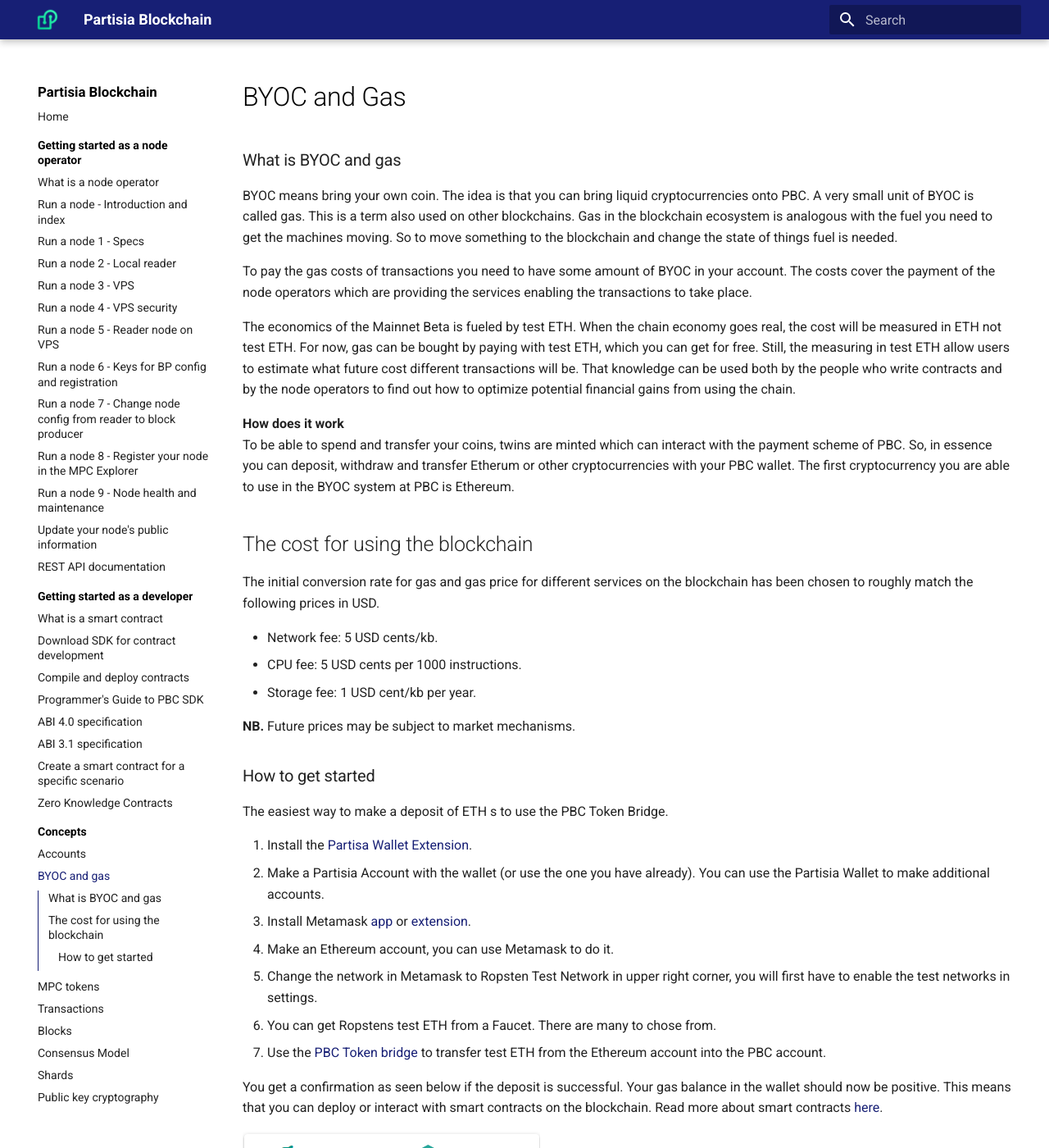
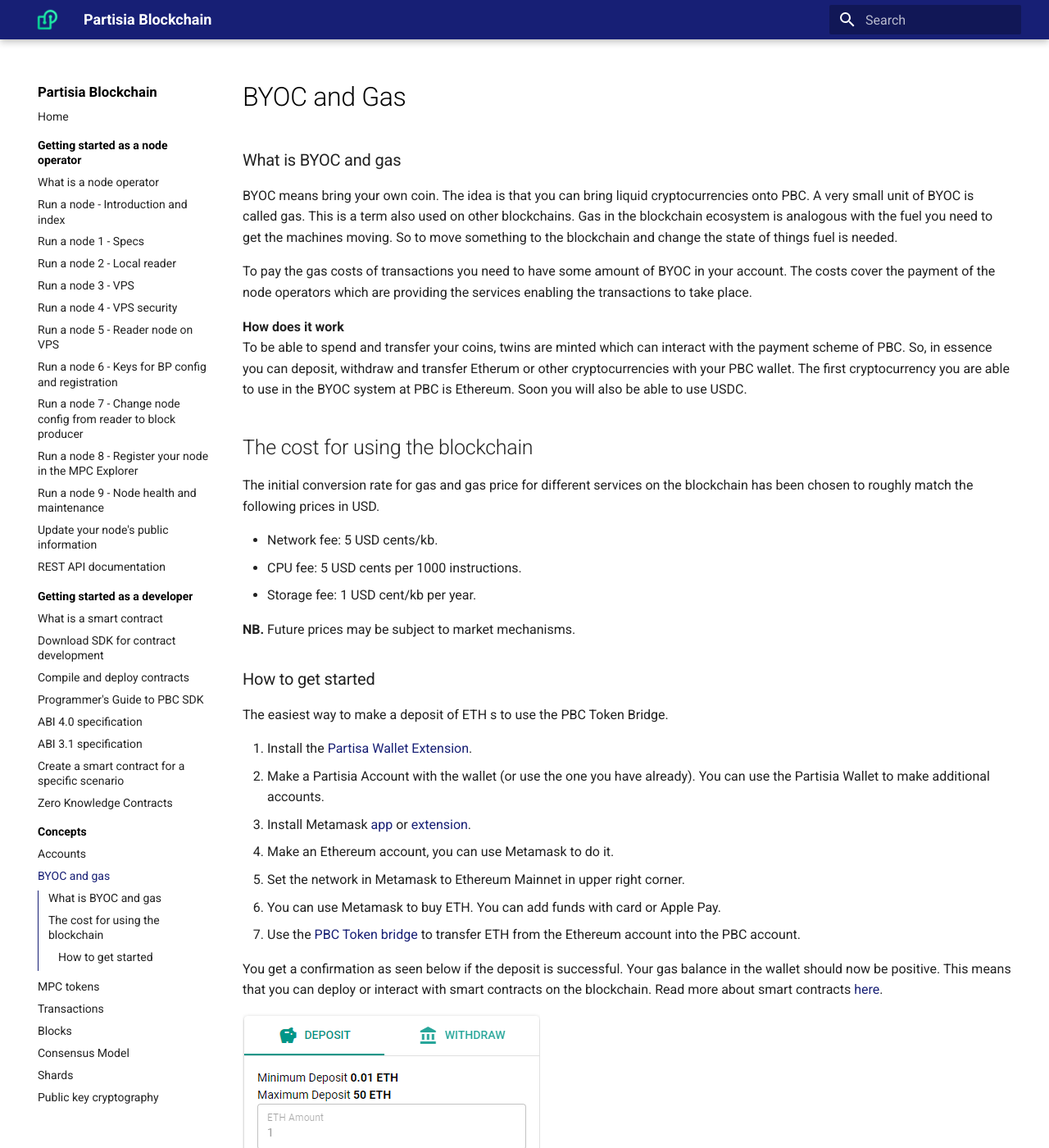
Before and after one commit to 0xSero/partisia-docs, an MkDocs documentation site: the page built from docs/byoc.md, in a window 1280 px wide and 1400 px high. Shown: the whole window at 82% size. Built offline with MkDocs 1.6.1 and Material for MkDocs 9.7.7, drawn with Linux system fonts in a browser that asks for light colours; a script that is not in the unit is left out.

Commit message:
Mainnet ETH is used for gas

```diff
--- a/docs/byoc.md
+++ b/docs/byoc.md
@@ -5,11 +5,10 @@
 
 To pay the gas costs of transactions you need to have some amount of BYOC in your account. The costs cover the payment of the node operators which are providing the services enabling the transactions to take place.
 
-The economics of the Mainnet Beta is fueled by test ETH. When the chain economy goes real, the cost will be measured in ETH not test ETH. For now, gas can be bought by paying with test ETH, which you can get for free. Still, the measuring in test ETH allow users to estimate what future cost different transactions will be. That knowledge can be used both by the people who write contracts and by the node operators to find out how to optimize potential financial gains from using the chain.
 
 **How does it work**
 To be able to spend and transfer your coins, twins are minted which can interact with the payment scheme of PBC. So, in essence you can deposit, withdraw and transfer Etherum or other cryptocurrencies with your PBC wallet.
-The first cryptocurrency you are able to use in the BYOC system at PBC is Ethereum.
+The first cryptocurrency you are able to use in the BYOC system at PBC is Ethereum. Soon you will also be able to use USDC.
 
 ## The cost for using the blockchain
 
@@ -29,9 +28,9 @@
 2. Make a Partisia Account with the wallet (or use the one you have already). You can use the Partisia Wallet to make additional accounts.
 3. Install Metamask [app](https://metamask.io/) or [extension](https://chrome.google.com/webstore/detail/metamask/nkbihfbeogaeaoehlefnkodbefgpgknn).
 4. Make an Ethereum account, you can use Metamask to do it.
-5. Change the network in Metamask to Ropsten Test Network in upper right corner, you will first have to enable the test networks in settings.
-6. You can get Ropstens test ETH from a Faucet. There are many to chose from.
-7. Use the  [PBC Token bridge](https://bridge.mpcexplorer.com/) to transfer test ETH from the Ethereum account into the PBC account.
+5. Set the network in Metamask to Ethereum Mainnet in upper right corner.
+6. You can use Metamask to buy ETH. You can add funds with card or Apple Pay.
+7. Use the  [PBC Token bridge](https://bridge.mpcexplorer.com/) to transfer ETH from the Ethereum account into the PBC account.
 
 You get a confirmation as seen below if the deposit is successful. Your gas balance in the wallet should now be positive. This means that you can deploy or interact with smart contracts on the blockchain. Read more about smart contracts [here](contract-development.md).
 
```
